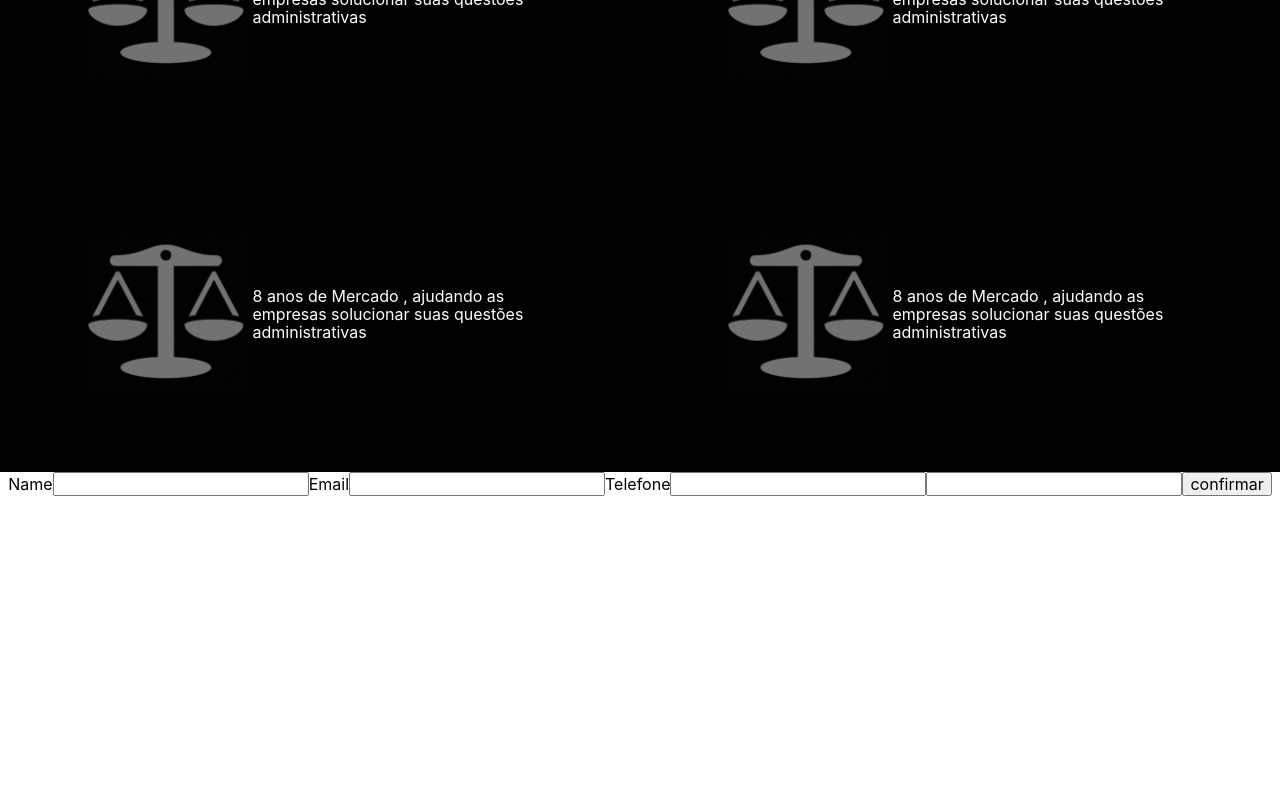
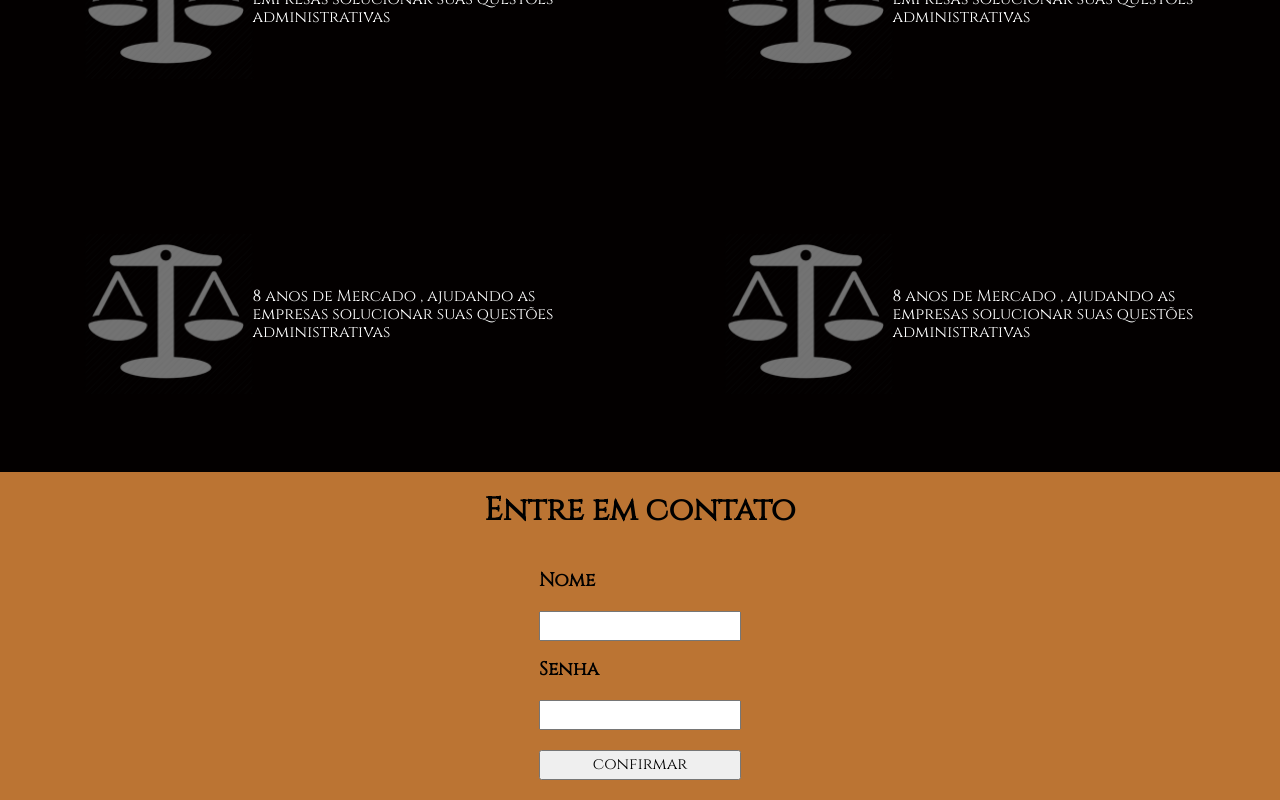
Before and after one commit to Eletromaximus/oneblue-frontend-challenge, a React (Create React App) app: page / in a window 1280 px wide. Shown: the part 1654-2454 px from the top of the page. Before the commit the page ends 2150 px from the top, so only its background shows below. Built offline with nearby package versions, Linux system fonts and the light colour scheme.

Commit message:
feat(commit final): conexão bem sucedida

```diff
--- a/package.json
+++ b/package.json
@@ -7,6 +7,7 @@
     "@testing-library/jest-dom": "^5.16.4",
     "@testing-library/react": "^13.2.0",
     "@testing-library/user-event": "^13.5.0",
+    "axios": "^0.27.2",
     "react": "^18.1.0",
     "react-dom": "^18.1.0",
     "react-hook-form": "^7.31.1",
--- a/src/GlobalStyle.ts
+++ b/src/GlobalStyle.ts
@@ -13,7 +13,7 @@ const GlobalStyle = createGlobalStyle`
     padding: 0;
     text-decoration: none;
 
-    font-family:  -apple-system, BlinkMacSystemFont, 'Segoe UI', 'Roboto', 'Oxygen',
+    font-family:  'Cinzel', -apple-system, BlinkMacSystemFont, 'Segoe UI', 'Roboto', 'Oxygen',
       'Ubuntu', 'Cantarell', 'Fira Sans', 'Droid Sans', 'Helvetica Neue',
       sans-serif;
       -webkit-font-smoothing: antialiased;
--- a/src/components/Form/index.tsx
+++ b/src/components/Form/index.tsx
@@ -1,71 +1,90 @@
 import * as yup from 'yup'
-import { useForm, useController, UseControllerProps } from 'react-hook-form'
+import { useForm } from 'react-hook-form'
 import { yupResolver } from '@hookform/resolvers/yup'
+import { FormStyle } from './styles'
+import { api } from '../services/api'
 
 interface IFormInputs {
   name: string,
-  email: string,
-  cel: string,
+  // email: string,
+  // cel: string,
   password: string
 }
 const schema = yup.object({
   name: yup.string().required('Por favor, insira um nome valido'),
-  email: yup.string().email('Por favor, insira um email valido').required(),
-  cel: yup.string().trim().required()
-    .matches(/(\(\d{2}\)\s)(\d{4,5}-\d{4})/g, 'Digite um telefone valido').required()
+  // email: yup.string().email('Por favor, insira um email valido').required(),
+  // cel: yup.string().trim().required()
+  //   .matches(/(\(\d{2}\)\s)(\d{4,5}-\d{4})/g, 'Digite um telefone valido').required(),
+  password: yup.string().required('Por favor, insira uma senha valida')
 })
 
-function Input (props: UseControllerProps<IFormInputs>) {
-  const { field } = useController(props)
-  return (
-    <input
-      {...field}
-      onChange={(event) => {
-        event.target.maxLength = 15
-        event.target.value = event.target.value
-          .replace(/(\d\d)(\d{4,5})(\d{4})/g, '($1) $2-$3')
-        const { value } = event.target
-        console.log(value)
-        field.onChange(value)
-      }}
-    />
-  )
+// function Input (props: UseControllerProps<IFormInputs>) {
+//   const { field } = useController(props)
+//   return (
+//     <input
+//       {...field}
+//       onChange={(event) => {
+//         event.target.maxLength = 15
+//         event.target.value = event.target.value
+//           .replace(/(\d\d)(\d{4,5})(\d{4})/g, '($1) $2-$3')
+//         const { value } = event.target
+//         field.onChange(value)
+//       }}
+//     />
+//   )
+// }
+
+const onSubmit = async (data: IFormInputs) => {
+  try {
+    const response = await api.post('/user/cadaster', data)
+    console.log(response)
+    if (response.status === 200) {
+      alert('cadastro realizado com sucesso')
+    }
+  } catch (err) {
+    console.log(err)
+    alert('Erro no cadastro, tente novamente')
+  }
 }
-
-const onSubmit = (data: IFormInputs) => console.log(data)
 
 export function Form () {
   const {
     register,
     handleSubmit,
-    control,
+    // control,
     formState: { errors }
   } = useForm<IFormInputs>({
     resolver: yupResolver(schema)
   })
 
   return (
+    <FormStyle>
+      <h1>Entre em contato</h1>
 
-  <form onSubmit={handleSubmit(onSubmit)}>
-        <label htmlFor="name">Name</label>
+      <form onSubmit={handleSubmit(onSubmit)}>
+        <label htmlFor="name"><h3>Nome</h3></label>
         <input {...register('name')}/>
         {errors.name?.type && <p>{errors.name.message}</p>}
 
-        <label htmlFor="email">Email</label>
+        {/* <label htmlFor="email"><h3>Email</h3></label>
         <input {...register('email')}/>
         {errors.email?.type && <p>{errors.email.message}</p>}
 
-        <label htmlFor="cel">Telefone</label>
+        <label htmlFor="cel"><h3>Telefone</h3></label>
         <Input control={control} name='cel' />
-        {errors.cel?.type && <p>{errors.cel.message}</p>}
+        {errors.cel?.type && <p>{errors.cel.message}</p>} */}
 
-        <label htmlFor="password"></label>
+        <label htmlFor="password"><h3>Senha</h3></label>
         <input
           type="password"
-          {...register('password')}
+          {...register('password', {
+            maxLength: 30
+          })}
         />
+        {errors.password?.type && <p>{errors.password.message}</p>}
 
         <input type="submit" value='confirmar'/>
       </form>
+    </FormStyle>
   )
 }
--- /dev/null
+++ b/src/components/Form/styles.ts
@@ -0,0 +1,23 @@
+import styled from 'styled-components'
+
+export const FormStyle = styled.div`
+  flex-direction: column;
+  justify-content: center;
+  align-items: center;
+  background-color: #bb7433;
+  width: 100%;
+
+  form {
+    display: flex;
+    flex-direction: column;
+
+    input:last-child {
+      margin: 20px 0;
+    }
+
+    input {
+      height: 30px;
+      width: 100%;
+    }
+  }
+`
--- a/src/components/History/index.tsx
+++ b/src/components/History/index.tsx
@@ -1,5 +1,5 @@
 import styled from 'styled-components'
-import { Card } from '../Card'
+import { Card } from './Card'
 
 // import { Container } from './styles';
 export const HistoryStyle = styled.div`
--- /dev/null
+++ b/src/components/services/api.ts
@@ -0,0 +1,7 @@
+import axios from 'axios'
+
+const api = axios.create({
+  baseURL: 'http://localhost:4000'
+})
+
+export { api }
```
Also changed, not shown: src/components/History/Card/index.tsx (renamed from src/components/Card/index.tsx), src/components/History/Card/styles.ts (renamed from src/components/Card/styles.ts), 2 other files (tests, documents, lock files or other folders).
